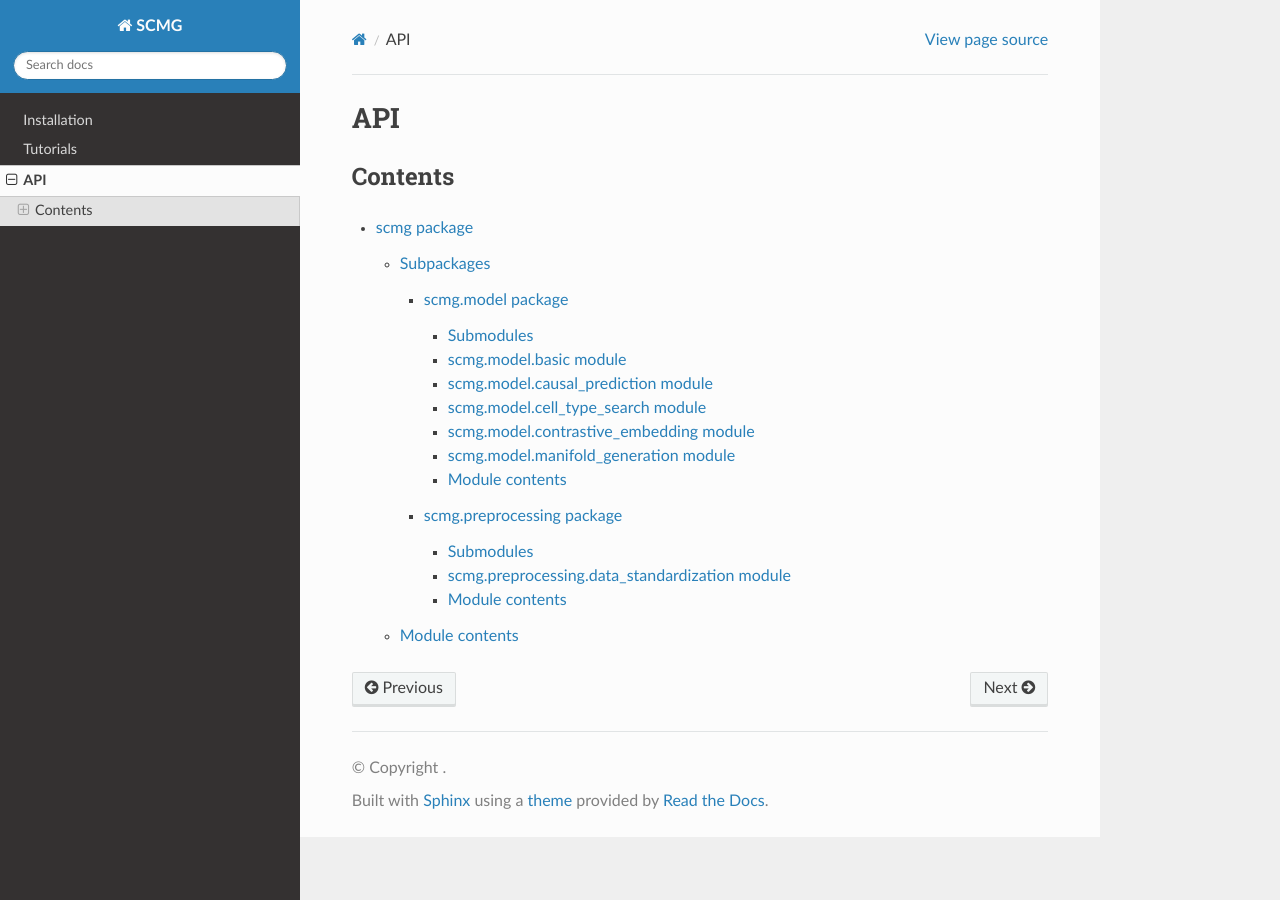
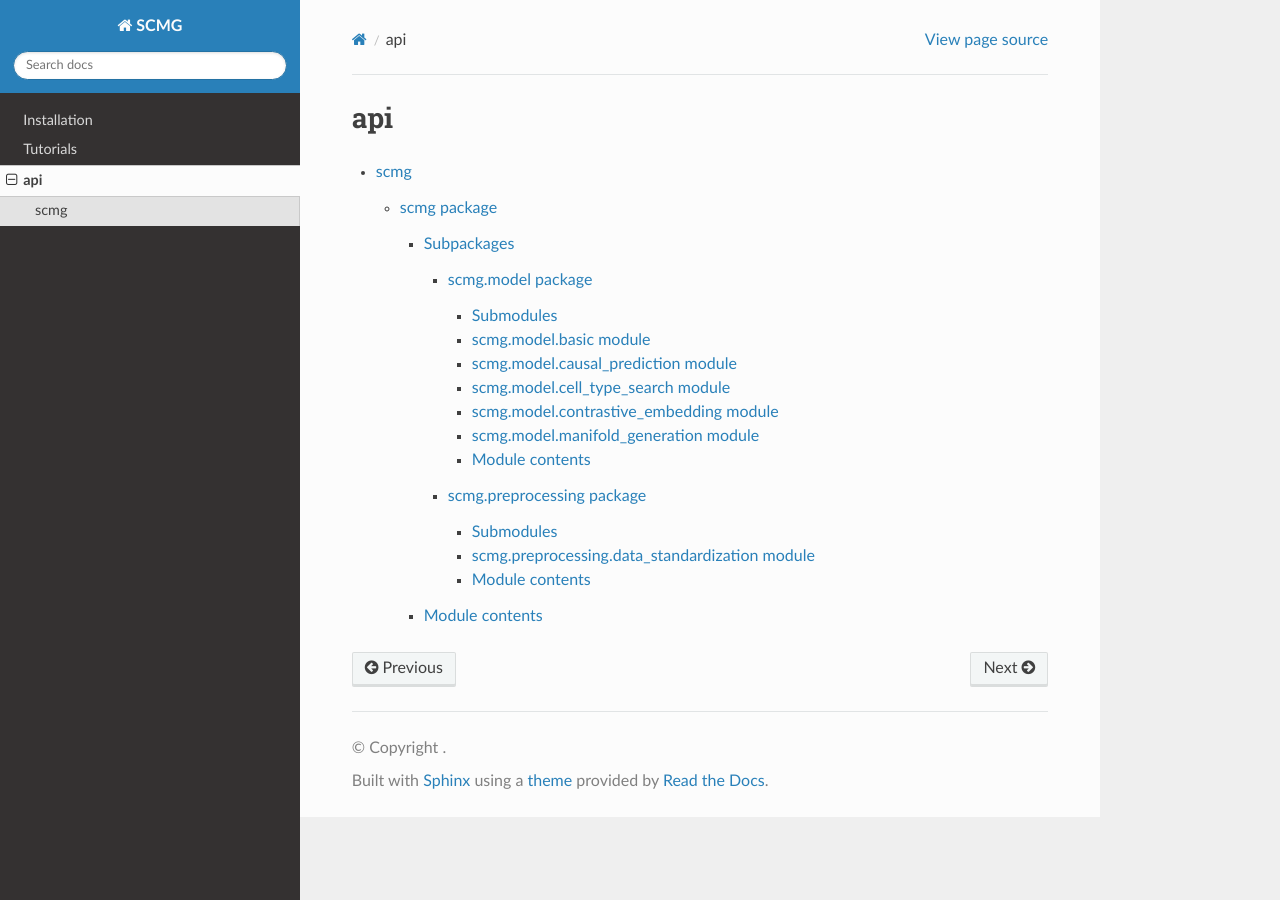
Before and after one commit to xingjiepan/SCMG, a Sphinx documentation site: the page built from docs/source/api.rst, in a window 1280 px wide. Built offline with Sphinx 7.4.7 and the Read the Docs theme 3.1.0, drawn with Linux system fonts in a browser that asks for light colours; pages that are not in the unit, such as notebooks, are missing from menus.

```diff
--- a/docs/source/api.rst
+++ b/docs/source/api.rst
@@ -1,9 +1,6 @@
-API
+api
 ===
-
-Contents
---------
 
 .. toctree::
 
-   scmg
+   modules
```
